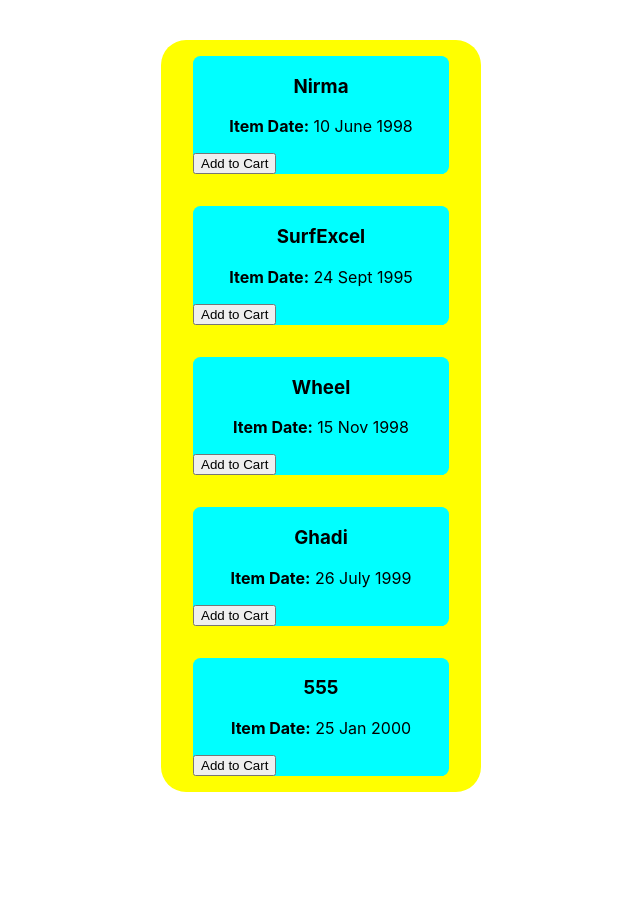
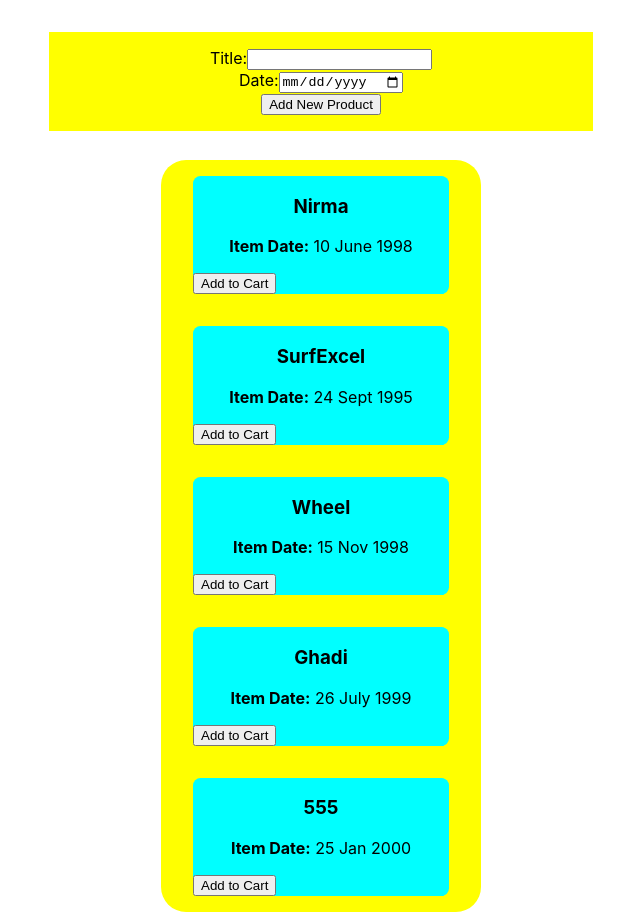
Before and after one commit to aman-verma-coder/49-50reactbasics, a React (Create React App) app: page / in a window 1280 px wide. Shown: the whole page, without its empty margins (319-959 px from the left). Before the commit the page ends 800 px from the top, so only its background shows below. Built offline with nearby package versions, Linux system fonts and the light colour scheme.

Commit message:
Using DOM in form

```diff
--- a/src/App.js
+++ b/src/App.js
@@ -3,6 +3,7 @@
 // import ItemDate from "./components/ItemDate.js";
 // import Card from "./components/Card.js";
 import Product from "./components/Product.js";
+import ProductForm from "./components/ProductForm.js";
 import './App.css';
 
 function App() {
@@ -30,6 +31,7 @@
   ]
   return (
     <div>
+      <ProductForm></ProductForm>
       <Product items={response}></Product>
       {/* <div className="App">
         Hello Ji
--- a/src/components/Card.css
+++ b/src/components/Card.css
@@ -8,4 +8,5 @@
     top: 2.5rem;
     border-radius: 25px;
     background-color: yellow;
+    margin-top: 7.5rem;
 }
--- /dev/null
+++ b/src/components/ProductForm.css
@@ -0,0 +1,13 @@
+.newProduct {
+    background-color: yellow;
+    text-align: center;
+    margin-bottom: 2rem;
+    width: 40%;
+    margin-left: auto;
+    margin-right: auto;
+    margin-top: 2rem;
+    padding: 1rem;
+    /* display: flex; */
+    /* justify-content: center; */
+
+}
--- /dev/null
+++ b/src/components/ProductForm.js
@@ -0,0 +1,22 @@
+import './ProductForm.css';
+function ProductForm() {
+    function titleChangeHandler(event) {
+        console.log(event.target.value);
+    }
+    return (
+        <div className='newProduct'>
+            <div>
+                <label>Title:</label>
+                <input type='text' onChange={titleChangeHandler}></input>
+            </div>
+            <div>
+                <label>Date:</label>
+                <input type='date' min='01-01-2024' max='18-05-2024'></input>
+            </div>
+            <div>
+                <button type='submit'>Add New Product</button>
+            </div>
+        </div>
+    )
+}
+export default ProductForm;
```
Also changed, not shown: src/components/NewProduct.js (added, +9 -0 lines), src/components/NewProduct.css (added).
